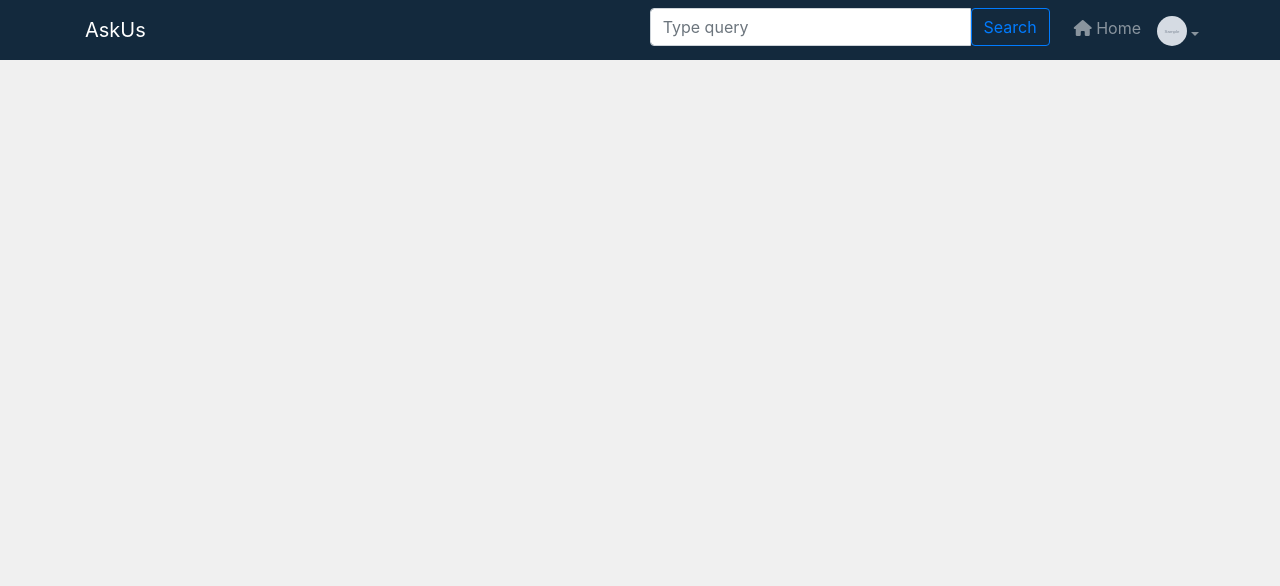
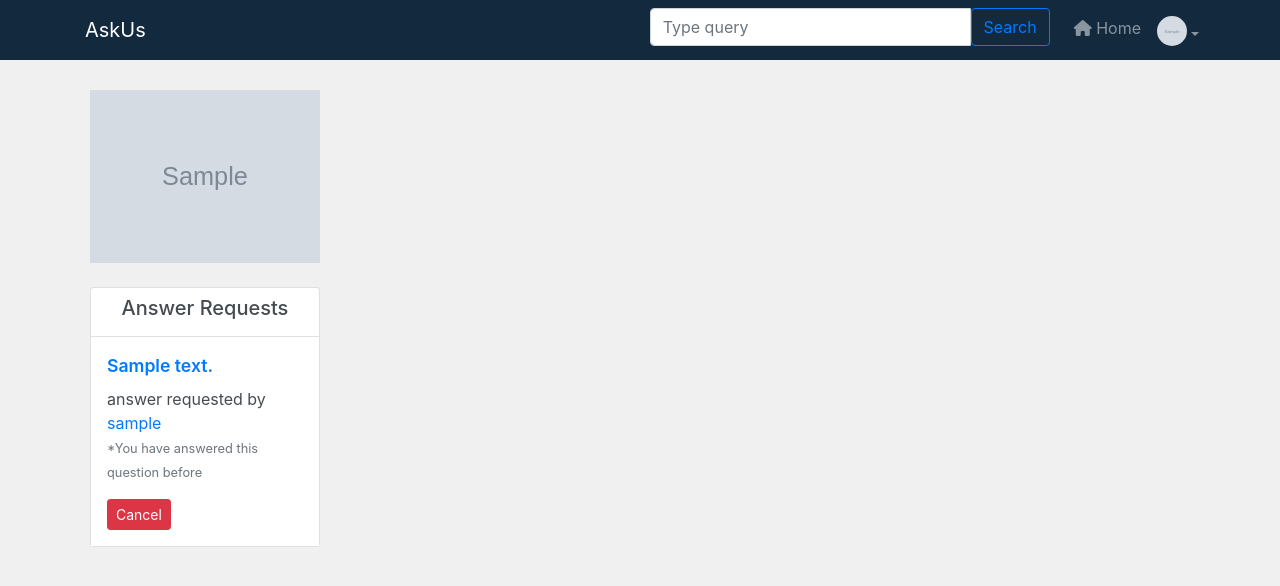
Before and after one commit to jatinnegi/askus-forum, a Django app: a page that uses templates/registration/profile.html in a window 1280 px wide. Shown: the top 586 px of the page. Run offline with Django 3.2, Linux system fonts and the light colour scheme; a user stored in the database is signed in; tables that the repository leaves empty hold one stand-in row (values such as "Sample post"); grey boxes marked "Sample" are stand-in pictures; data that the repository does not hold is empty; some libraries are stand-ins or nearby versions.

Commit message:
Update avatar form

```diff
--- a/accounts/views.py
+++ b/accounts/views.py
@@ -73,10 +73,10 @@ def profile_view(request, username):
 
     try:
         user = User.objects.get(username=username)
-        # form = AvatarUpdateForm()
+        form = AvatarUpdateForm()
         context = {
             'profile_user': user,
-            # 'form': form
+            'form': form
         }
         return render(request, 'registration/profile.html', context)
     except User.DoesNotExist:
--- a/templates/registration/profile.html
+++ b/templates/registration/profile.html
@@ -3,7 +3,7 @@
 {% block title %}{{ profile_user.username|capfirst }} - AskUs Profile{% endblock %}
 {% block content %}
 <div class="profile">
-    {% comment %} <div class="secondary-tab mb-4">
+    <div class="secondary-tab mb-4">
         <div class="avatar-container mb-4">
             <img class="user-avatar-image" src="{{ profile_user.get_avatar }}"
                 alt="{{ profile_user.username }}'s profile picture" />
@@ -22,7 +22,7 @@
         {% if user == profile_user %}
         {% include 'core/sidepanel.html' %}
         {% endif %}
-    </div> {% endcomment %}
+    </div>
     {% comment %} <div class="primary-tab">
         {% if profile_user.get_full_name|length > 0 %}
         <h4>{{ profile_user.get_full_name }}</h4>
```
